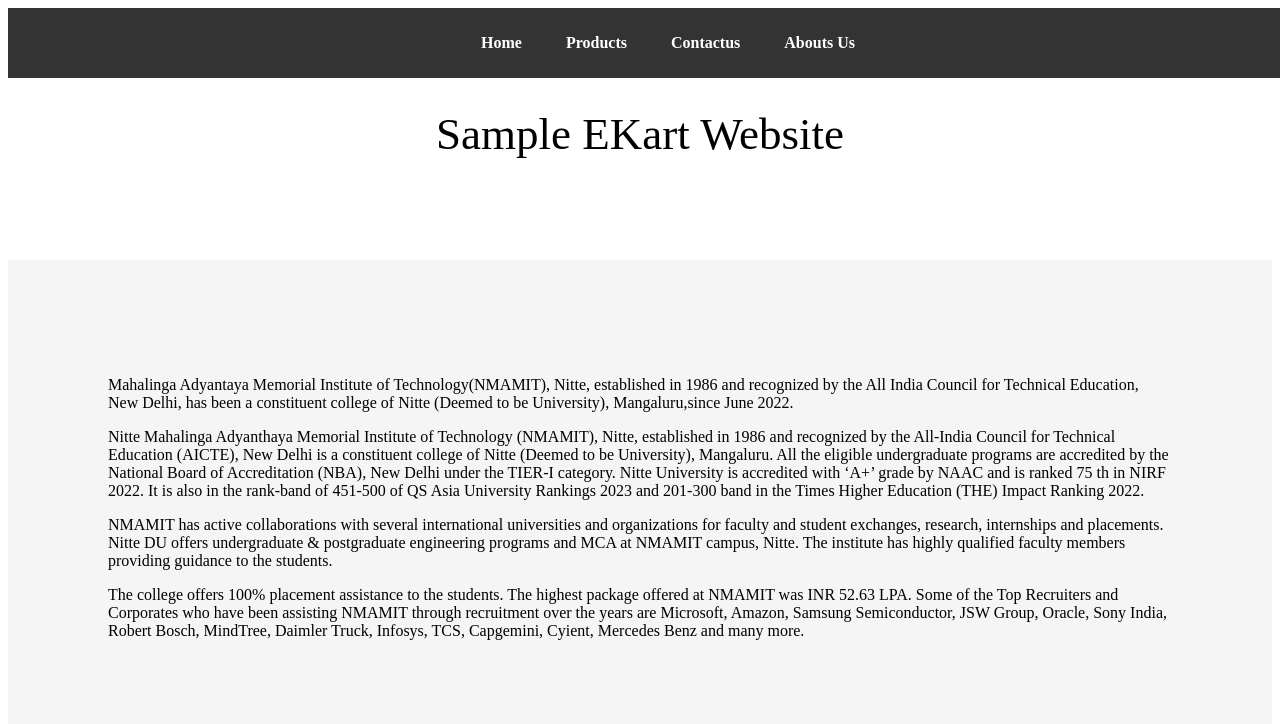
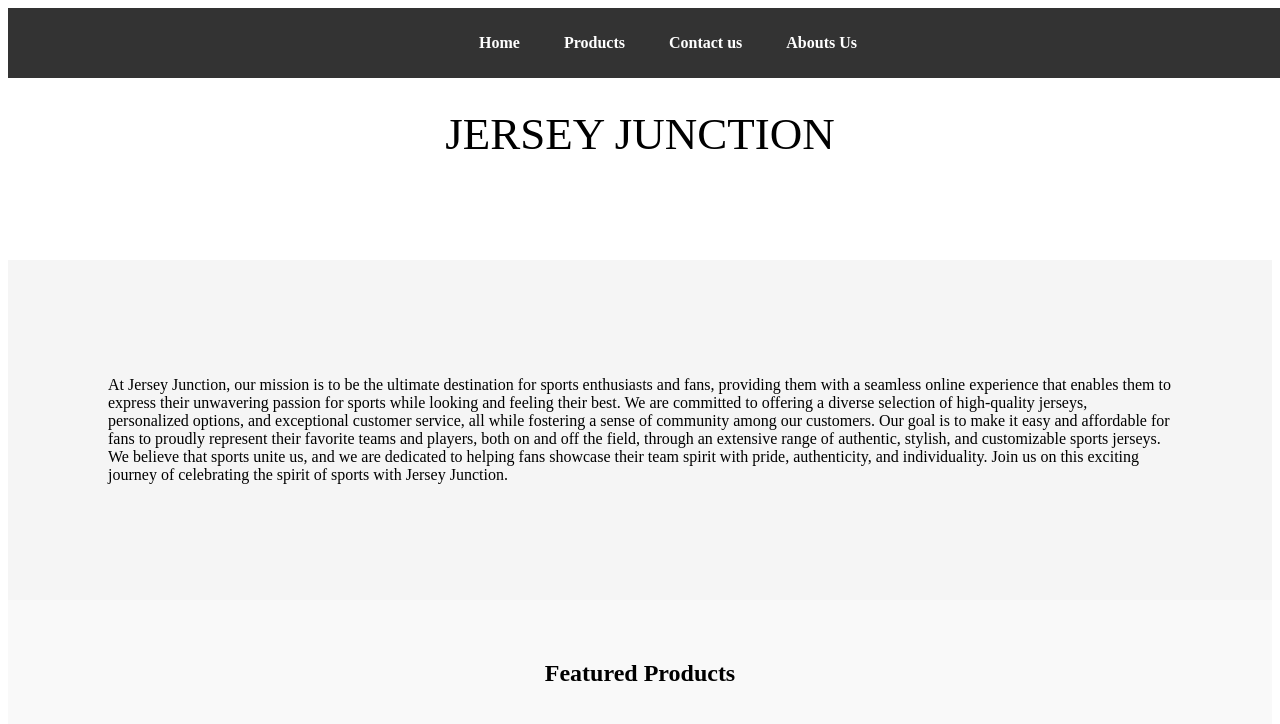
Before and after one commit to suraj04n/jersey.github.io, a plain HTML site: page index.html in a window 1280 px wide. Shown: the top 724 px of the page. Drawn offline with Linux system fonts and the light colour scheme.

Commit message:
Update index.html

```diff
--- a/index.html
+++ b/index.html
@@ -9,45 +9,24 @@
 <body>
  <nav>
  <ul>
- <li><a href="#" id="home">Home</a></li>
- <li><a href="#" id="scrollToProducts">Products</a></li>
- <li><a href="#" >Contactus</a></li>
- <li><a href="#" >Abouts Us</a></li>
+ <li><a href="index.html" id="home">Home</a></li>
+ <li><a href="index.html" id="scrollToProducts">Products</a></li>
+ <li><a href="contact.html" >Contact us</a></li>
+ <li><a href="about.html" >Abouts Us</a></li>
  </ul>
  </nav>
  <header>
- Sample EKart Website
+JERSEY JUNCTION
  </header>
  <main>
  <div class="info" id="home">
- <p>Mahalinga Adyantaya Memorial Institute of Technology(NMAMIT), Nitte, established in 1986
-and recognized by the All India
- Council for Technical Education, New Delhi, has been a constituent college of Nitte (Deemed
-to be University), Mangaluru,since June 2022.</p>
- <p>Nitte Mahalinga Adyanthaya Memorial Institute of Technology (NMAMIT), Nitte, established
-in 1986 and recognized by the
- All-India Council for Technical Education (AICTE), New Delhi is a constituent college of Nitte
-(Deemed to be University), Mangaluru.
- All the eligible undergraduate programs are accredited by the National Board of Accreditation
-(NBA), New Delhi under the TIER-I category.
- Nitte University is accredited with ‘A+’ grade by NAAC and is ranked 75 th in NIRF 2022. It is
-also in the rank-band of 451-500 of QS Asia
- University Rankings 2023 and 201-300 band in the Times Higher Education (THE) Impact
-Ranking 2022.</p>
- <p>
- NMAMIT has active collaborations with several international universities and organizations for
-faculty and student exchanges, research,
- internships and placements. Nitte DU offers undergraduate & postgraduate engineering programs
-and MCA at NMAMIT campus, Nitte.
- The institute has highly qualified faculty members providing guidance to the students.</p>
- <p>
- The college offers 100% placement assistance to the students. The highest package offered at
-NMAMIT was INR 52.63 LPA.
- Some of the Top Recruiters and Corporates who have been assisting NMAMIT through recruitment
-over the years are Microsoft,
- Amazon, Samsung Semiconductor, JSW Group, Oracle, Sony India, Robert Bosch, MindTree,
-Daimler Truck, Infosys, TCS, Capgemini,
- Cyient, Mercedes Benz and many more. </p>
+ <p>At Jersey Junction, our mission is to be the ultimate destination for sports enthusiasts and fans,
+    providing them with a seamless online experience that enables them to express their unwavering passion for sports while looking and feeling their best.
+    We are committed to offering a diverse selection of high-quality jerseys, personalized options, and exceptional customer service, all while fostering a sense
+     of community among our customers. Our goal is to make it easy and affordable for fans to proudly represent their favorite teams and players, both on and off the
+     field, through an extensive range of authentic, stylish, and customizable sports jerseys. We believe that sports unite us, and we are dedicated to helping fans
+      showcase their team spirit with pride, authenticity, and individuality.
+     Join us on this exciting journey of celebrating the spirit of sports with Jersey Junction.</p>
  </div>
 
  <section class="featured-products" id="featuredProducts">
```
